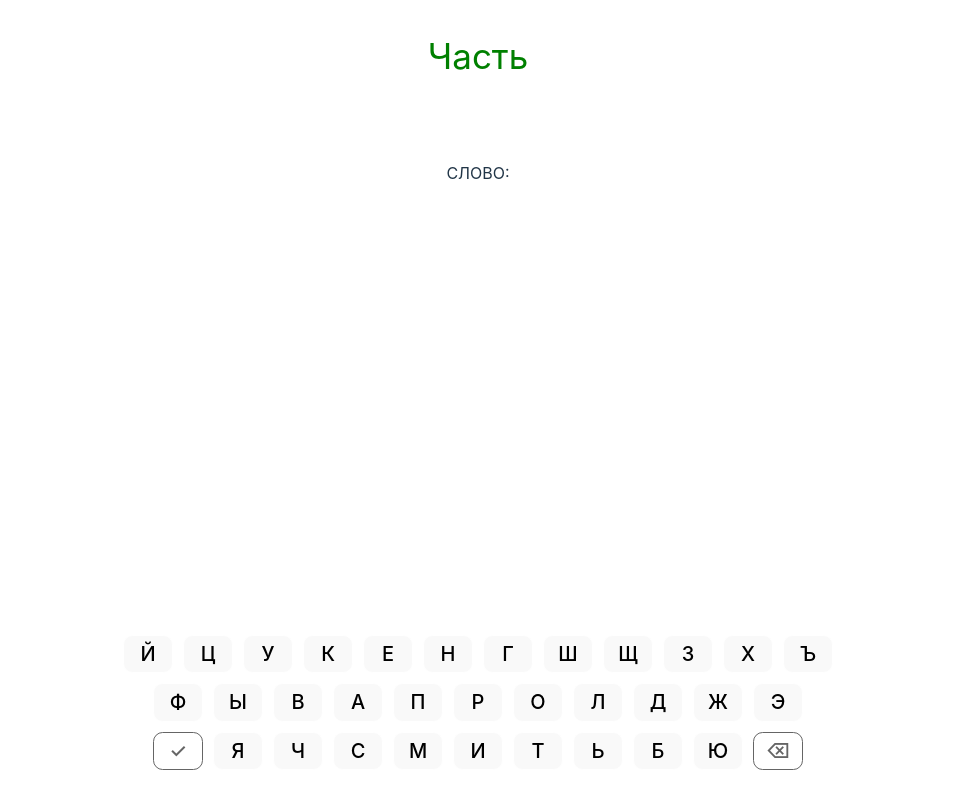
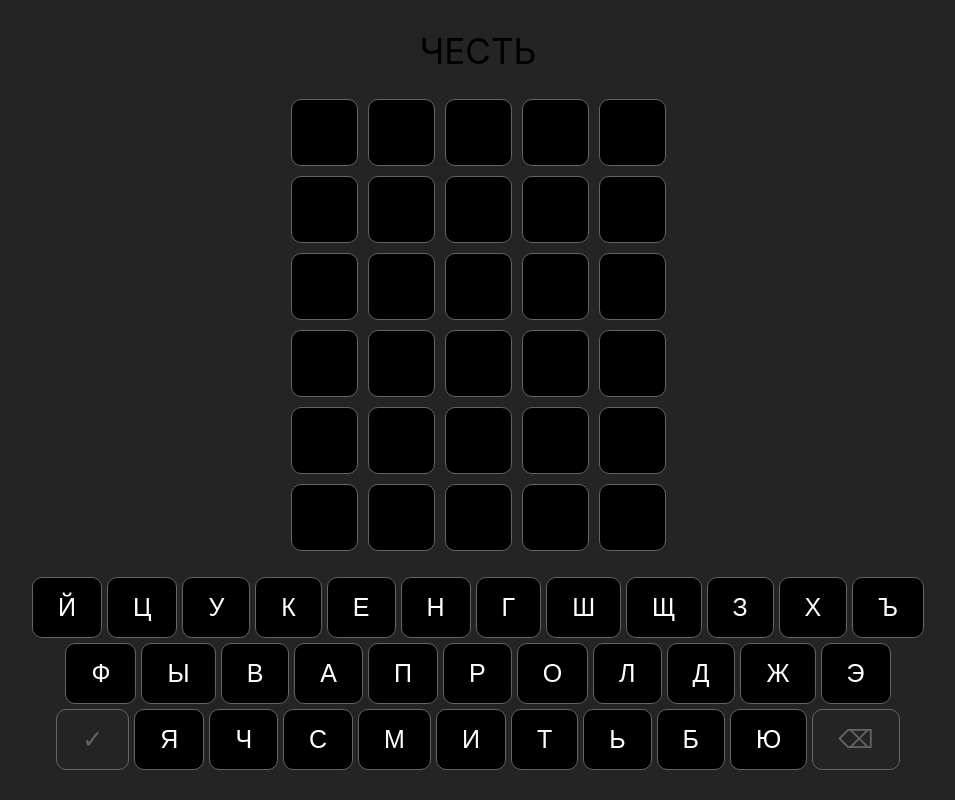
Before and after one commit to thevolkov/5_words_game_react, a React (Vite) app: page / in a window 1280 px wide. Shown: the whole page, without its empty margins (162-1117 px from the left). Built offline with nearby package versions, Linux system fonts and the light colour scheme.

Commit message:
Логика игры

```diff
--- a/src/App.tsx
+++ b/src/App.tsx
@@ -1,7 +1,6 @@
-import React, {useEffect, useMemo, useState} from "react"
+import React, {useEffect, useState} from "react"
 import {wordsData} from './words.ts'
 
-// const YA_API_URL = 'https://dictionary.yandex.net/api/v1/dicservice.json'
 const KEYS_ARRAY = [
   ['Й', 'Ц', 'У', 'К', 'Е', 'Н', 'Г', 'Ш', 'Щ', 'З', 'Х', 'Ъ'],
   ['Ф', 'Ы', 'В', 'А', 'П', 'Р', 'О', 'Л', 'Д', 'Ж', 'Э'],
@@ -9,100 +8,135 @@ const KEYS_ARRAY = [
 ]
 
 const App: React.FC = () => {
-  const [word, setWord] = useState<string>('')
+  const [randomWord, setRandomWord] = useState<string>('')
   const [letter, setLetter] = useState<string>('')
-  // const [checkWord, setCheckWord] = useState<boolean>(false)
+  const [attemptWord, setAttemptWord] = useState<string>('')
   const [attempts, setAttempts] = useState(new Array(6).fill(null))
+  const [gameOver, setGameOver] = useState(false)
 
-  const randomWord = useMemo(() => {
-    if (!wordsData.length) return
-
-    return wordsData[Math.floor(Math.random() * wordsData.length - 1)]
-  }, [])
-
-  // const checkWordHandler = async (word: string) => {
-  //   return await fetch(`${YA_API_URL}/lookup?key=${import.meta.env.VITE_API_KEY}&lang=ru-ru&text=${word}`)
-  //     .then(resolve => resolve.json())
-  //     .then(data => {
-  //       console.log(data.def.length)
-  //     })
-  // }
+  const indexOfNull = attempts.indexOf(null)
 
   const screenKeyHandler = (event: React.MouseEvent) => {
     const clickedKey = event.currentTarget.id
 
-    if (word.length < 5 || clickedKey === 'Backspace') {
-      setWord(word => clickedKey === 'Backspace'
+    if (attemptWord.length && clickedKey === 'Backspace') setAttemptWord(word => word.slice(0, -1))
+
+    if (attemptWord.length < 5 || clickedKey === 'Backspace') {
+      setAttemptWord(word => clickedKey === 'Backspace'
         ? word.slice(0, -1)
         : word + clickedKey
       )
     }
+
+    if (attemptWord.length === 5 && clickedKey === 'Enter') {
+      const updatedAttempts = [...attempts]
+      updatedAttempts[indexOfNull] = attemptWord.toUpperCase()
+      setAttempts(updatedAttempts)
+      setAttemptWord('')
+    }
+  }
+
+  const randomWordForGame = (): void => {
+    if (!wordsData.length) return
+
+    setRandomWord(wordsData[Math.floor(Math.random() * wordsData.length - 1)].toUpperCase())
+  }
+
+  const changeKeySymbol = (key: string): string => {
+    if (key === 'Backspace') return '⌫'
+    else if (key === 'Enter') return '✓'
+    else return key
+  }
+
+  const disableKey = (key: string): boolean => {
+    if (key === 'Enter' && attemptWord.length < 5) return true
+    else return key === 'Backspace' && !attemptWord.length
+  }
+
+  const winOrLoseText = (): string => {
+    if (gameOver && attempts.some(attempt => attempt === randomWord)) return 'ПОБЕДА 🥳'
+    else return 'НЕУДАЧА ❌'
+  }
+
+  const restartGameHandler = (): void => {
+    setGameOver(false)
+    setAttempts(new Array(6).fill(null))
+    randomWordForGame()
   }
 
   useEffect(() => {
-    const handleKeyDown = (event: KeyboardEvent) => {
-      if (attempts.length === 6 && attempts.every(attempt => attempt !== null)) return
-      if (word.length === 5 && event.key !== 'Backspace' && event.key !== 'Enter') return
-      if (!word.length && event.key === 'Backspace') return
+    randomWordForGame()
+  }, [])
+
+  useEffect(() => {
+    const keyDownHandler = (event: KeyboardEvent) => {
+      if (attemptWord.length === 5 && event.key !== 'Backspace' && event.key !== 'Enter') return
+      if (!attemptWord.length && event.key === 'Backspace') return
 
       setLetter(event.key)
 
-      if (word.length && event.key === 'Backspace') setWord(word => word.slice(0, -1))
+      if (attemptWord.length && event.key === 'Backspace') setAttemptWord(word => word.slice(0, -1))
 
-      if (word.length === 5 && event.key === 'Enter') {
-        // if (attempts.every(item => item !== null)) return
-
+      if (attemptWord.length === 5 && event.key === 'Enter') {
         const updatedAttempts = [...attempts]
-        const indexOfNull = updatedAttempts.indexOf(null)
-        updatedAttempts[indexOfNull] = word
+        updatedAttempts[indexOfNull] = attemptWord.toUpperCase()
         setAttempts(updatedAttempts)
-        setWord('')
+        setAttemptWord('')
       }
 
-      if (word.length === 5 || event.key.match(/[^а-яА-Я]+/g)) return
-      else setWord(word => word + event.key)
+      if (attemptWord.length === 5 || event.key.match(/[^а-яА-Я]+/g)) return
+      else setAttemptWord(word => word + event.key.toUpperCase())
     }
 
-    document.addEventListener('keydown', handleKeyDown)
+    document.addEventListener('keydown', keyDownHandler)
 
     const clearLetter = setTimeout(() => setLetter(''), 300)
 
+    if (attempts.length === 6 && attempts.every(attempt => attempt !== null) || attempts.some(attempt => attempt === randomWord)) {
+      setGameOver(true)
+    }
+
     return () => {
-      document.removeEventListener('keydown', handleKeyDown)
+      document.removeEventListener('keydown', keyDownHandler)
       clearTimeout(clearLetter)
     }
-  }, [attempts, word])
+  }, [attempts, indexOfNull, randomWord, attemptWord])
 
   return (
     <>
       <div className="game-board">
-        <div style={{color: 'green', marginTop: '30px', fontSize: '35px'}}>{randomWord}</div>
-        <div>СЛОВО: {word}</div>
-        <WordsGrid attempts={attempts} word={word}/>
+        <div
+          style={{
+            marginTop: '30px',
+            fontSize: '35px'
+          }}>{randomWord}</div>
+        <WordsGrid
+          attempts={attempts}
+          randomWord={randomWord}
+          attemptWord={attemptWord}
+          indexOfNull={indexOfNull}
+        />
         <div className="keyboard">
           {
             KEYS_ARRAY.map((keysRow, keysIndex) => (
-              <div className="keys-row" key={keysIndex}>
+              <div
+                className="keys-row"
+                key={keysIndex}
+              >
                 {
                   keysRow.map((key) => (
                     <button
                       id={key}
                       onClick={screenKeyHandler}
                       className={
-                        key.toLowerCase() === letter && word.length <= 5
+                        key.toLowerCase() === letter && attemptWord.length <= 5
                           ? 'letter keyboard-pressed'
                           : 'letter'
                       }
-                      disabled={key === 'Backspace' || key === 'Enter'}
+                      disabled={disableKey(key)}
                       key={key}
                     >
-                      {
-                        key === 'Backspace'
-                          ? '⌫'
-                          : key === 'Enter'
-                            ? '✓'
-                            : key
-                      }
+                      {changeKeySymbol(key)}
                     </button>
                   ))
                 }
@@ -111,16 +145,63 @@ const App: React.FC = () => {
           }
         </div>
       </div>
+      {
+        gameOver && (
+          <div className="game-over">
+            <div>{winOrLoseText()}</div>
+            <button
+              onClick={restartGameHandler}
+              className="correct-letter">
+              СЫГРАТЬ ЕЩЕ РАЗ
+            </button>
+          </div>
+        )
+      }
     </>
   )
 }
 
 export default App
 
+interface IWordsGridProps {
+  attempts: string[] | null[]
+  randomWord: string
+  attemptWord: string
+  indexOfNull: number
+}
 
-const WordsGrid: React.FC<{ attempts: string[] | null[], word: string }> = ({attempts, word}) => {
+const WordsGrid: React.FC<IWordsGridProps> = (
+  {
+    attempts,
+    randomWord,
+    attemptWord,
+    indexOfNull
+  }
+) => {
 
-  const indexOfNull = [...attempts].indexOf(null)
+  const colorOfLetter = (
+    randomWord: string,
+    attempt: string,
+    letterIndex: number
+  ): string | void => {
+
+    if (!attempt) return
+
+    const isCorrectLetter = attempt[letterIndex] === randomWord[letterIndex]
+    const isWrongPositionLetter = randomWord.includes(attempt[letterIndex]) &&
+      attempt[letterIndex] !== randomWord[letterIndex]
+    const isWrongLetter = !randomWord.includes(attempt[letterIndex])
+
+    if (isCorrectLetter) {
+      return 'correct-letter'
+    } else if (isWrongPositionLetter) {
+      return 'wrong-position-letter'
+    } else if (isWrongLetter) {
+      return 'wrong-letter'
+    } else {
+      return
+    }
+  }
 
   return (
     <>
@@ -134,11 +215,14 @@ const WordsGrid: React.FC<{ attempts: string[] | null[], word: string }> = ({att
               {
                 [1, 2, 3, 4, 5].map((letter, letterIndex) => (
                   <div
-                    className="letter"
+                    className={`${attempt && colorOfLetter(randomWord, attempt, letterIndex)} letter`}
                     key={letter + letterIndex}
                   >
-                    {/*{attempt && attempt[letterIndex]}*/}
-                    {rowIndex === indexOfNull ? word[letterIndex] : (attempt && attempt[letterIndex])}
+                    {
+                      rowIndex === indexOfNull
+                        ? attemptWord[letterIndex]
+                        : (attempt && attempt[letterIndex])
+                    }
                   </div>
                 ))
               }
--- a/src/index.css
+++ b/src/index.css
@@ -1,77 +1,33 @@
 :root {
+  --main: #242424;
+  --black: #000000;
+  --white: #ffffff;
+  --yellow: #f5d03e;
+  --grey: #646464;
+  --light-grey: #c0c0c04d;
+}
+
+* {
+  padding: 0;
+  margin: 0;
+}
+
+body {
   font-family: Inter, system-ui, Avenir, Helvetica, Arial, sans-serif;
-  line-height: 1.5;
-  font-weight: 400;
-
-  color-scheme: light dark;
-  color: rgba(255, 255, 255, 0.87);
-  background-color: #242424;
-
+  background: var(--main);
   font-synthesis: none;
   text-rendering: optimizeLegibility;
   -webkit-font-smoothing: antialiased;
   -moz-osx-font-smoothing: grayscale;
 }
 
-a {
-  font-weight: 500;
-  color: #646cff;
-  text-decoration: inherit;
-}
-
-a:hover {
-  color: #535bf2;
-}
-
-body {
-  margin: 0;
-  display: flex;
-  place-items: center;
-  justify-content: center;
-  min-width: 320px;
-  min-height: 100vh;
-  user-select: none;
-}
-
-h1 {
-  font-size: 3.2em;
-  line-height: 1.1;
-}
-
 button {
-  border-radius: 8px;
-  border: 1px solid transparent;
-  padding: 0.6em 1.2em;
-  font-size: 1em;
-  font-weight: 500;
-  font-family: inherit;
-  background-color: #1a1a1a;
+  border: none;
+  background: none;
+  padding: 15px 25px;
   cursor: pointer;
-  transition: border-color 0.25s;
-}
-
-button:hover {
-  border-color: #646cff;
-}
-
-button:focus,
-button:focus-visible {
-  outline: 4px auto -webkit-focus-ring-color;
-}
-
-@media (prefers-color-scheme: light) {
-  :root {
-    color: #213547;
-    background-color: #ffffff;
-  }
-
-  a:hover {
-    color: #747bff;
-  }
-
-  button {
-    background-color: #f9f9f9;
-  }
+  border-radius: 10px;
+  font-size: 20px;
 }
 
 .game-board {
@@ -82,13 +38,16 @@ button:focus-visible {
   height: 100vh;
 }
 
-.keyboard:hover {
-}
-
 .attempts {
   display: flex;
   flex-direction: column;
   gap: 10px;
+}
+
+.attempts .letter {
+  width: 65px;
+  height: 65px;
+  font-size: 40px;
 }
 
 .row {
@@ -97,30 +56,28 @@ button:focus-visible {
 }
 
 .letter {
-  min-width: 35px;
-  width: 3vw;
-  min-height: 35px;
-  height: 3vw;
-  font-size: 20px;
-  font-weight: 500;
-  border: 1px solid white;
-  border-radius: .75vw;
+  min-width: 50px;
+  min-height: 50px;
+  font-size: 25px;
+  background: var(--black);
+  border: 1px solid var(--grey);
+  color: var(--white);
+  border-radius: 10px;
+  display: flex;
   justify-content: center;
-  display: flex;
   align-items: center;
-  text-transform: uppercase;
 }
 
 .keyboard {
   margin-bottom: 30px;
   display: flex;
   flex-wrap: wrap;
-  gap: 10px;
+  gap: 5px;
 }
 
 .keys-row {
   display: flex;
-  gap: 10px;
+  gap: 5px;
   width: 100%;
   justify-content: center;
 }
@@ -130,14 +87,13 @@ button:focus-visible {
 }
 
 .keyboard .letter:hover {
-  background: #f5d03e;
-  color: #000;
-  border-color: #ffffff;
-  scale: 1.1;
+  background: var(--yellow);
+  color: var(--black);
+  border-color: var(--white);
 }
 
 .keyboard .letter:active {
-  color: #000;
+  color: var(--black);
   scale: .95;
 }
 
@@ -147,15 +103,15 @@ button:focus-visible {
 
 .keyboard .letter:disabled {
   background: inherit;
-  color: #656565;
-  border-color: #656565;
+  color: var(--grey);
+  border-color: var(--grey);
   cursor: not-allowed;
-  scale: 1;
+  scale: none;
 }
 
 .keyboard-pressed {
-  background: #f5d03e;
-  color: #000;
+  background: var(--yellow);
+  color: var(--black);
   scale: .95;
 }
 
@@ -164,16 +120,33 @@ button:focus-visible {
 }
 
 .correct-letter {
-  background: #f5d03e;
-  color: #000;
+  background: var(--yellow);
+  color: var(--black);
 }
 
 .wrong-position-letter {
-  background: #ffffff;
-  color: #000;
+  background: var(--white);
+  color: var(--black);
 }
 
 .wrong-letter {
-  background: #8c8c8c;
-  color: #ffffff;
+  background: var(--grey);
+  color: var(--white);
 }
+
+.game-over {
+  background: rgba(0, 0, 0, 0.5);
+  backdrop-filter: blur(5px);
+  position: absolute;
+  width: 100vw;
+  height: 100vh;
+  z-index: 100;
+  top: 0;
+  font-size: 100px;
+  display: flex;
+  color: var(--white);
+  gap: 50px;
+  flex-direction: column;
+  justify-content: center;
+  align-items: center;
+}
```
